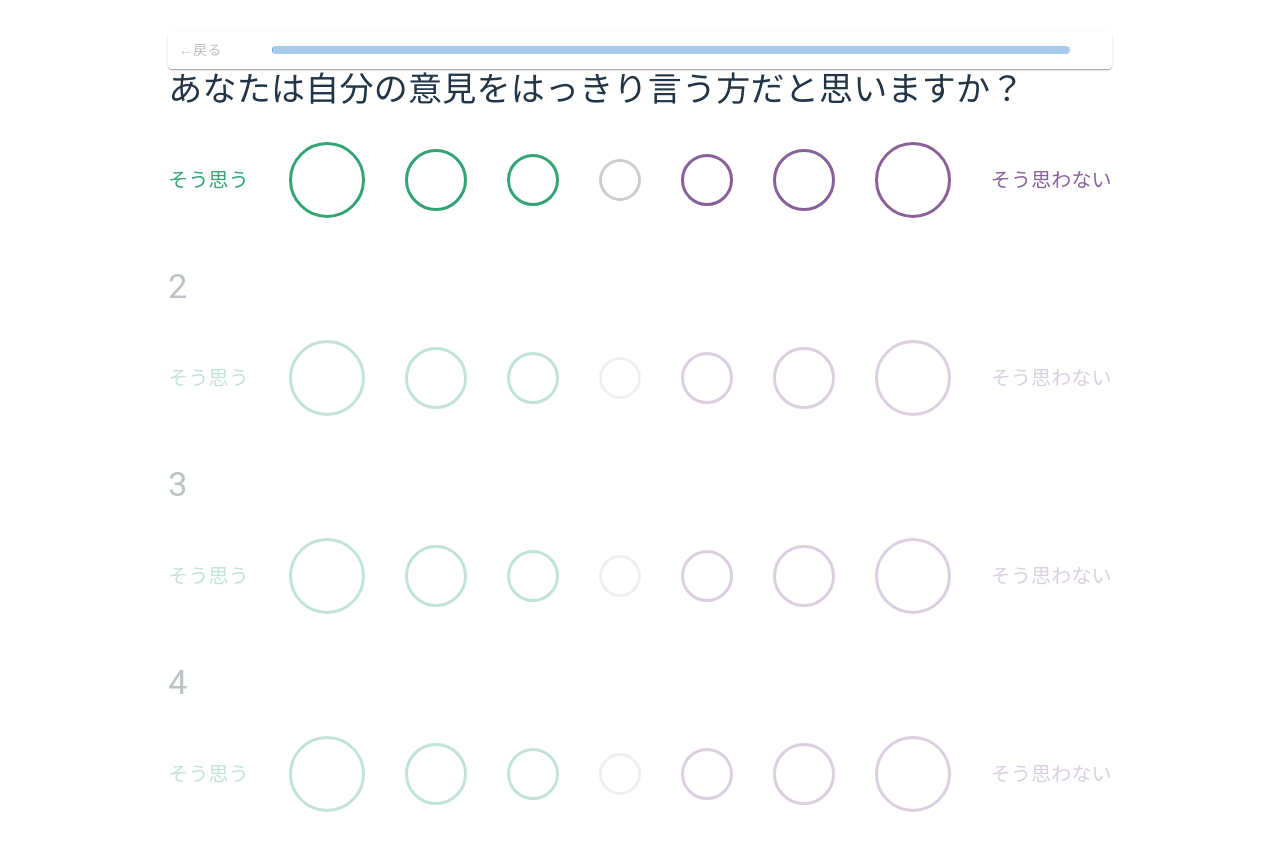
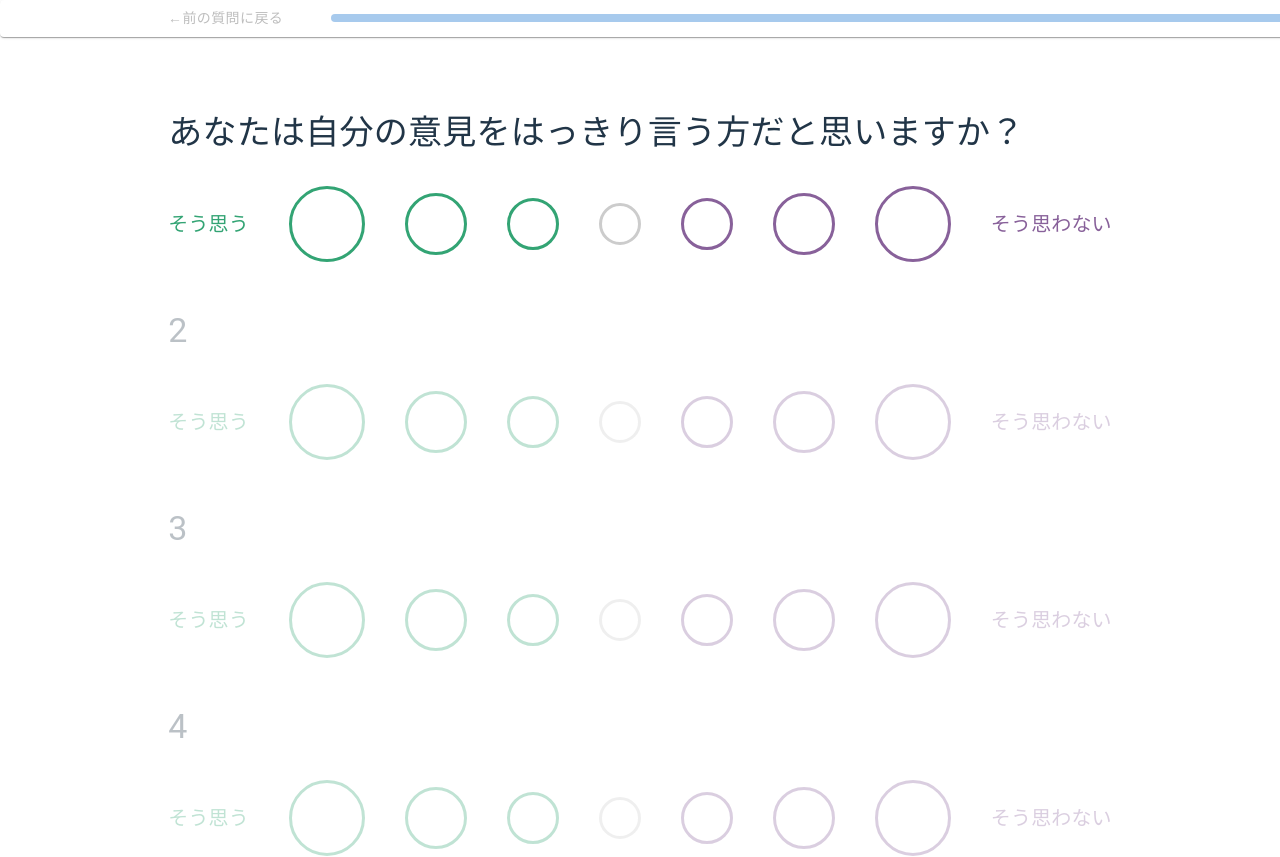
Before and after one commit to netakiryosuke/how-we-match, a React (Vite) app: page / in a window 1280 px wide. Shown: the top 857 px of the page. Built offline with nearby package versions, Linux system fonts and the light colour scheme.

Commit message:
プログレスバーを画面上部に固定

```diff
--- a/src/components/ProgressHeader.jsx
+++ b/src/components/ProgressHeader.jsx
@@ -4,9 +4,21 @@ export default function ProgressHeader({ isPage1, answeredQuestion, totalQuestio
     const progress = (answeredQuestion / totalQuestions) * 100;
 
     return (
-        <Paper sx={{ display: "flex", flexDirection: "row", alignItems: "center", width: "100%", gap: 5 }}>
-            <Button onClick={() => alert("ダメ")} disabled={isPage1}>←戻る</Button>
-            <LinearProgress variant="determinate" value={progress} sx={{ flexGrow: 0.95, height: 8, borderRadius: 5 }} />
+        <Paper
+            sx={{
+                display: "flex",
+                flexDirection: "row",
+                alignItems: "center",
+                width: "100%",
+                gap: 5,
+                position: "fixed",
+                top: 0,
+                left: 0,
+                zIndex: 1,
+                pl: 20,
+            }}>
+            <Button onClick={() => alert("ダメ")} disabled={isPage1}>←前の質問に戻る</Button>
+            <LinearProgress variant="determinate" value={progress} sx={{ width: "80vw", height: 8, borderRadius: 5 }} />
         </Paper>
     );
 }
--- a/src/components/QuestionPage.jsx
+++ b/src/components/QuestionPage.jsx
@@ -67,7 +67,7 @@ export default function QuestionPage() {
     }
 
     return (
-        <Box>
+        <Box sx={{display: "flex", flexDirection: "column", alignItems: "center", mt: 10, mb: 5}}>
             <ProgressHeader
                 isPage1={currentPage === 0}
                 answeredQuestion={answers.filter((answer) => answer !== null).length}
```
